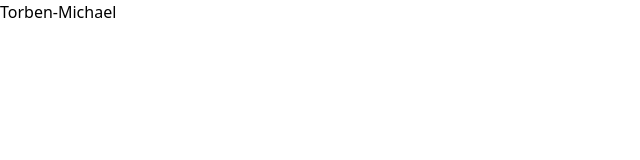
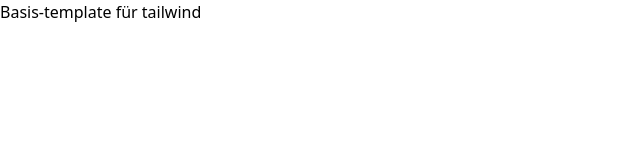
Before and after one commit to Torben-Michael/tailwind-basis-template, a website: page src/index.html in a window 1280 px wide. Shown: the whole page, without its empty margins (0-640 px from the left). Drawn offline with Linux system fonts and the light colour scheme.

Commit message:
Ready to go

```diff
--- a/package.json
+++ b/package.json
@@ -4,7 +4,7 @@
   "main": "index.js",
   "scripts": {
     "test": "echo \"Error: no test specified\" && exit 1",
-    "build": "npx tailwindcss -i ./src/input.css -o ./src/output.css --watch"
+    "watch": "npx tailwindcss -i ./src/input.css -o ./src/output.css --watch"
   },
   "keywords": [],
   "author": "",
--- a/src/index.html
+++ b/src/index.html
@@ -8,6 +8,6 @@
     <link rel="stylesheet" href="./output.css" />
   </head>
   <body>
-    <h1 class="magda-class mein-class">Torben-Michael</h1>
+    <h1>Basis-template für tailwind</h1>
   </body>
 </html>
```
